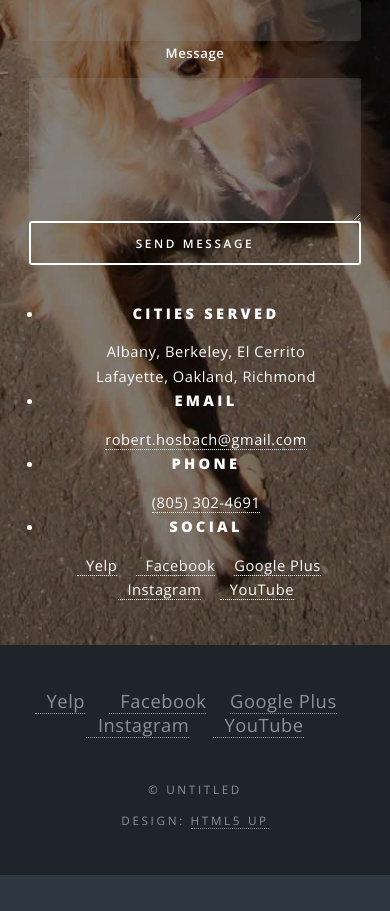
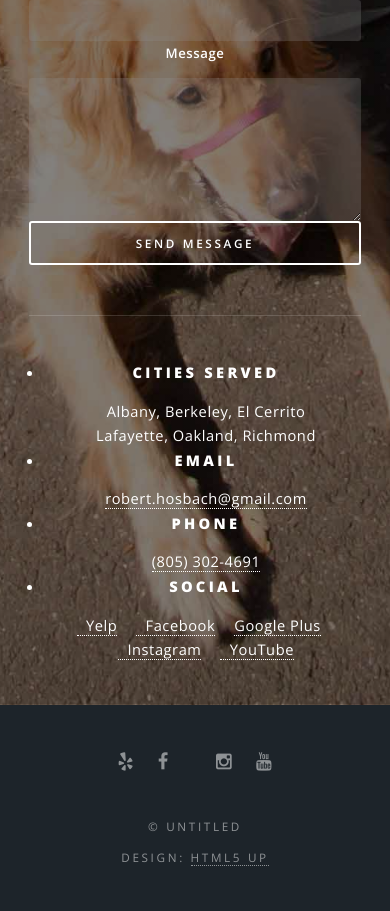
Before and after one commit to dancingtailsdogtraining/dancingtailsdogtraining.github.io, a plain HTML site: page index.html in a window 390 px wide. Shown: the part 4744-5655 px from the top of the page. Before the commit the page ends 5619 px from the top, so only its background shows below. Drawn offline with nearby package versions, Linux system fonts and the light colour scheme.

Commit message:
Still updating contact section

```diff
--- a/assets/css/main.css
+++ b/assets/css/main.css
@@ -2216,6 +2216,99 @@
 			table.alt tfoot {
 				border-top: 0;
 			}
+
+/* Split */
+
+	.split {
+		display: -moz-flex;
+		display: -webkit-flex;
+		display: -ms-flex;
+		display: flex;
+	}
+
+		.split > * {
+			width: calc(50% - 2.5em);
+		}
+
+		.split > :nth-child(2n - 1) {
+			padding-right: 2.5em;
+			border-right: solid 1px rgba(255, 255, 255, 0.15);
+		}
+
+		.split > :nth-child(2n) {
+			padding-left: 2.5em;
+		}
+
+		.split.style1 > :nth-child(2n - 1) {
+			width: calc(66.66666% - 2.5em);
+		}
+
+		.split.style1 > :nth-child(2n) {
+			width: calc(33.33333% - 2.5em);
+		}
+
+		@media screen and (max-width: 1680px) {
+
+			.split > * {
+				width: calc(50% - 2em);
+			}
+
+			.split > :nth-child(2n - 1) {
+				padding-right: 2em;
+			}
+
+			.split > :nth-child(2n) {
+				padding-left: 2em;
+			}
+
+			.split.style1 > :nth-child(2n - 1) {
+				width: calc(66.66666% - 2em);
+			}
+
+			.split.style1 > :nth-child(2n) {
+				width: calc(33.33333% - 2em);
+			}
+
+		}
+
+		@media screen and (max-width: 980px) {
+
+			.split {
+				display: block;
+			}
+
+				.split > * {
+					border-top: solid 1px rgba(255, 255, 255, 0.15);
+					margin: 4em 0 0 0;
+					padding: 4em 0 0 0;
+					width: 100% !important;
+				}
+
+				.split > :nth-child(2n - 1) {
+					border-right: 0;
+					padding-right: 0;
+				}
+
+				.split > :nth-child(2n) {
+					padding-left: 0;
+				}
+
+				.split > :first-child {
+					border-top: 0;
+					margin-top: 0;
+					padding-top: 0;
+				}
+
+		}
+
+		@media screen and (max-width: 736px) {
+
+			.split > * {
+				margin: 3em 0 0 0;
+				padding: 3em 0 0 0;
+			}
+
+		}
 
 /* Button */
 
--- a/index.html
+++ b/index.html
@@ -198,11 +198,11 @@
 				<!-- Footer -->
 					<footer id="footer">
 						<ul class="icons">
-							<li><a href="#" class="fa-yelp"><span class="label">Yelp</span></a></li>
-							<li><a href="#" class="fa-facebook"><span class="label">Facebook</span></a></li>
-							<li><a href="#" class="fa-googleplus"><span class="label">Google Plus</span></a></li>
-							<li><a href="#" class="fa-instagram"><span class="label">Instagram</span></a></li>
-							<li><a href="#" class="fa-youtube"><span class="label">YouTube</span></a></li>
+							<li><a href="#" class="icon fa-yelp"><span class="label"></span></a></li>
+							<li><a href="#" class="icon fa-facebook"><span class="label"></span></a></li>
+							<li><a href="#" class="icon fa-googleplus"><span class="label"></span></a></li>
+							<li><a href="#" class="icon fa-instagram"><span class="label"></span></a></li>
+							<li><a href="#" class="icon fa-youtube"><span class="label"></span></a></li>
 						</ul>
 						<ul class="copyright">
 							<li>&copy; Untitled</li><li>Design: <a href="http://html5up.net">HTML5 UP</a></li>
```
